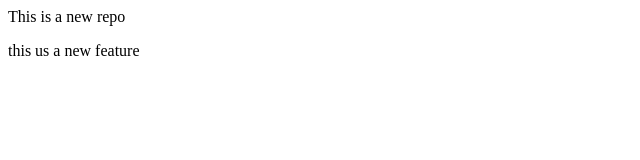
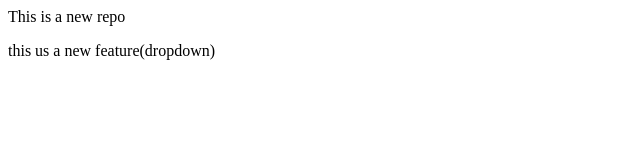
Before and after one commit to Rajeshdas2006/localRepo, a plain HTML site: page index.html in a window 1280 px wide. Shown: the full height of the page, 0-640 px from the left. Drawn offline with Linux system fonts and the light colour scheme.

Commit message:
add dropdown

```diff
--- a/index.html
+++ b/index.html
@@ -1,2 +1,2 @@
 <p>This is a new repo</p>
-<p>this us a new feature</p>
+<p>this us a new feature(dropdown)</p>
```
